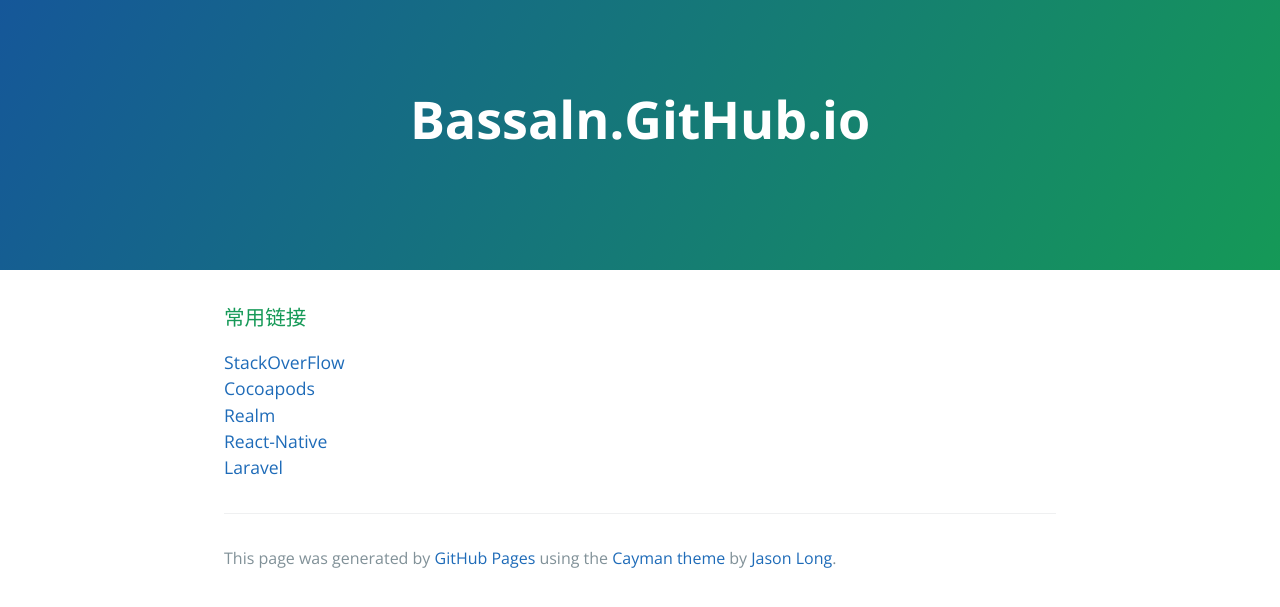
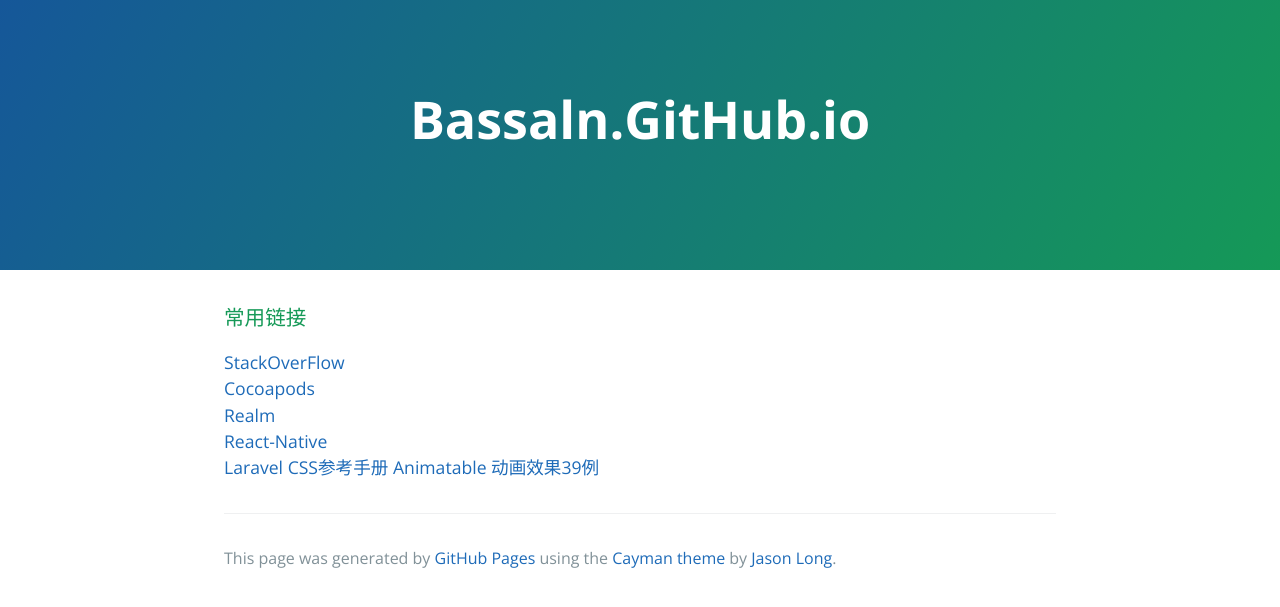
Before and after one commit to Bassaln/yasus, a Jekyll site: the page index.html, which Jekyll copies as it is, in a window 1280 px wide. Shown: the top 607 px of the page. Built offline with Jekyll 4.4.1, drawn with Linux system fonts in a browser that asks for light colours.

Commit message:
second pot

```diff
--- a/index.html
+++ b/index.html
@@ -24,6 +24,8 @@
     <a href="https://realm.io/docs/swift/latest/">Realm</a><br>
     <a href="http://reactjs.cn/react/docs/getting-started.html">React-Native</a><br>
     <a href="http://www.golaravel.com">Laravel</a>
+    <a href="http://css.doyoe.com">CSS参考手册</a>
+    <a href="http://leaverou.github.io/animatable/">Animatable 动画效果39例</a>
 
       <footer class="site-footer">
 
```
